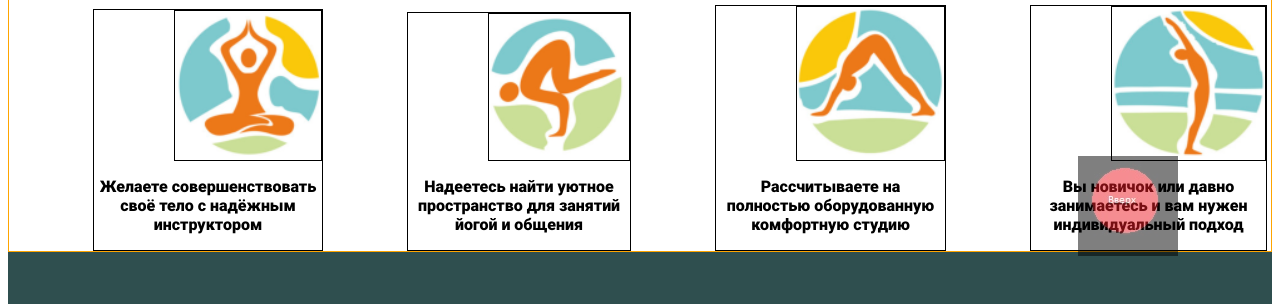
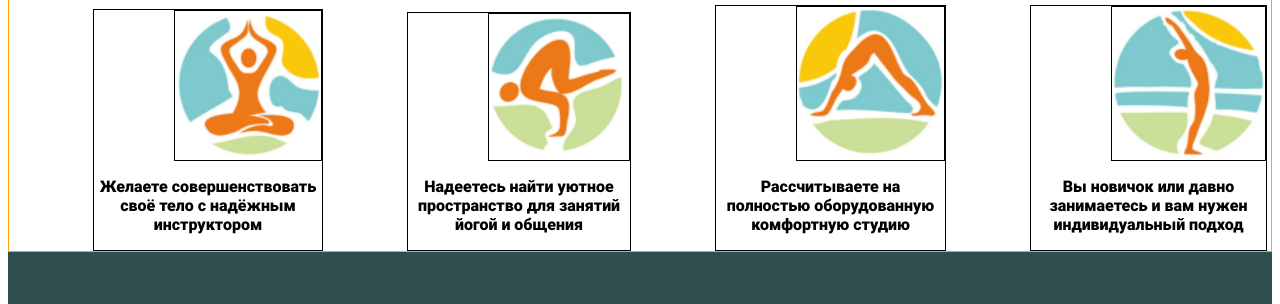
Before and after one commit to AntonShtern/8arts.github.io, a plain HTML site: page index.html in a window 1280 px wide. Shown: the part 496-800 px from the top of the page. Drawn offline with Linux system fonts and the light colour scheme; a script that the page names is missing; files whose address does not match are found by name.

Commit message:
Add files via upload

```diff
--- a/index.html
+++ b/index.html
@@ -69,7 +69,7 @@
             <p class="Harmony-div-text">Вы новичок или давно<br> занимаетесь и вам нужен<br> индивидуальный подход</p>
         </div>
     </section>
-    <a href="#" class="Button-up"> <img src="img/Button-up.jpg" alt="Кнопка 'Наверх'"> </a>
+    <!-- <a href="#" class="Button-up"> <img src="img/Button-up.jpg" alt="Кнопка 'Наверх'"> </a> -->
     <section class="Necessity">
         <h2>Вам необходимы мои занятия, если вы:</h2>
         <div>
```
